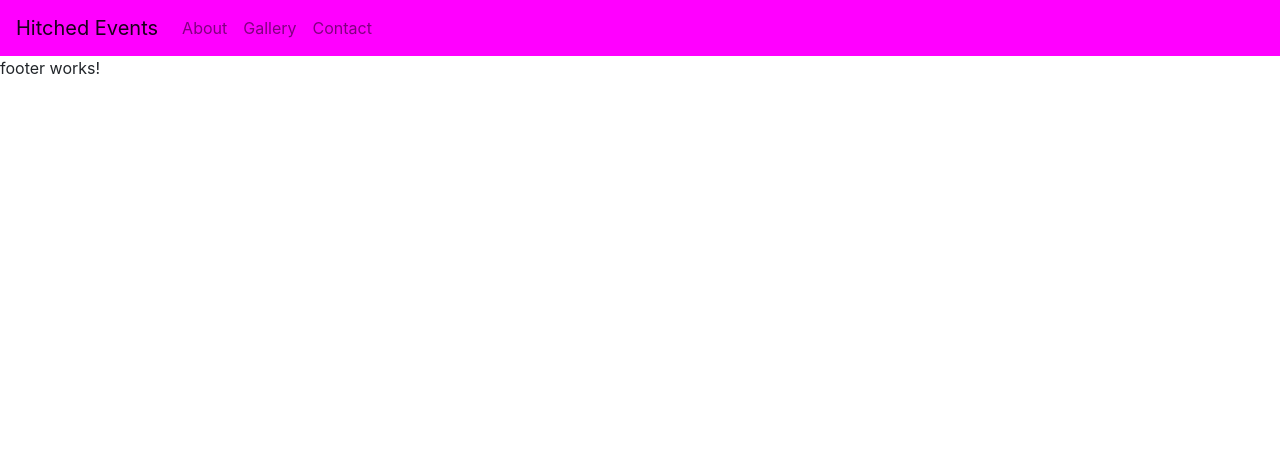
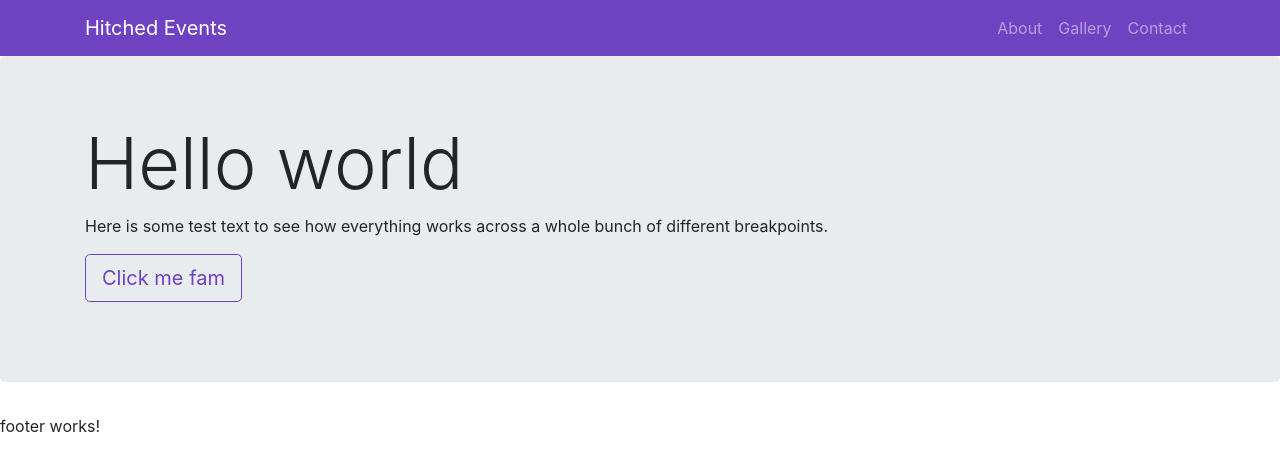
Before and after one commit to tbscanlon/hitched-ng, an Angular app: page / in a window 1280 px wide. Shown: the top 470 px of the page. Built offline with nearby package versions, Linux system fonts and the light colour scheme.

Commit message:
Additional bootstrap scss overrides

```diff
--- a/src/app/app.component.html
+++ b/src/app/app.component.html
@@ -1,3 +1,17 @@
 <app-nav-menu></app-nav-menu>
 
+<main role="main">
+<div class="jumbotron">
+    <div class="container">
+        <h1 class="display-3">Hello world</h1>
+        <p>
+            Here is some test text to see how everything works across a whole bunch of different breakpoints.
+        </p>
+        <p>
+            <button class="btn btn-outline-primary btn-lg">Click me fam</button>
+        </p>
+    </div>
+</div>
+</main>
+
 <app-footer></app-footer>
--- a/src/app/app.component.scss
+++ b/src/app/app.component.scss
@@ -0,0 +1 @@
+@import "~sass/styles";
--- a/src/app/components/nav-menu/nav-menu.component.html
+++ b/src/app/components/nav-menu/nav-menu.component.html
@@ -1,11 +1,12 @@
-<nav class="navbar navbar-expand-md navbar-light main-nav">
+<nav class="navbar navbar-expand-md navbar-dark bg-primary">
+  <div class="container">
     <a href="#" class="navbar-brand">Hitched Events</a>
     <button class="navbar-toggler" type="button" (click)="onCollapseNavbar()">
       <span class="navbar-toggler-icon"></span>
     </button>
 
-  <div class="collapse navbar-collapse" [ngbCollapse]="isCollapsed">
-    <ul class="navbar-nav mr-auto">
+    <div class="collapse navbar-collapse justify-content-end" [ngbCollapse]="isCollapsed">
+      <ul class="navbar-nav">
         <li class="nav-item">
           <a href="#" class="nav-link">About</a>
         </li>
@@ -17,4 +18,5 @@
         </li>
       </ul>
     </div>
+  </div>
 </nav>
--- a/src/app/components/nav-menu/nav-menu.component.scss
+++ b/src/app/components/nav-menu/nav-menu.component.scss
@@ -1,5 +1 @@
 @import "~sass/styles";
-
-.main-nav {
-    background: palette("background");
-}
--- a/src/sass/palette.scss
+++ b/src/sass/palette.scss
@@ -1,11 +1,20 @@
-$colours: (
-    "primary": red,
-    "accent": pink,
-    "secondary": blue,
-    "foreground": darkgrey,
-    "background": magenta
+$primary:   #6f42c1;
+$secondary: #e83e8c;
+$white:     #ffffff;
+$black:     #000000;
+
+$body-bg: $black;
+
+$navbar-dark-hover-color:           rgba($white, .75);
+$navbar-dark-hover-color:           rgba($white, .75);
+$navbar-dark-active-color:          $white;
+$navbar-dark-disabled-color:        rgba($white, .25);
+$navbar-dark-toggler-border-color:  rgba($white, .1);
+
+$theme-colors: (
+    "primary":   $primary,
+    "secondary": $secondary
 );
 
-@function palette($key: "primary") {
-    @return map-get($colours, $key);
-}
+// TODO: Adjust container padding (make it less)
+@import "../../node_modules/bootstrap/scss/bootstrap";
```
Lines whose indentation alone changed are shown as unchanged.
